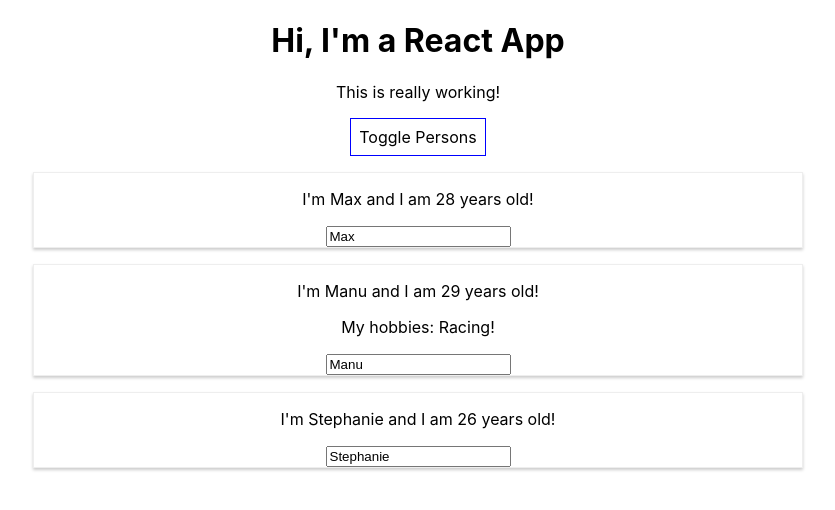
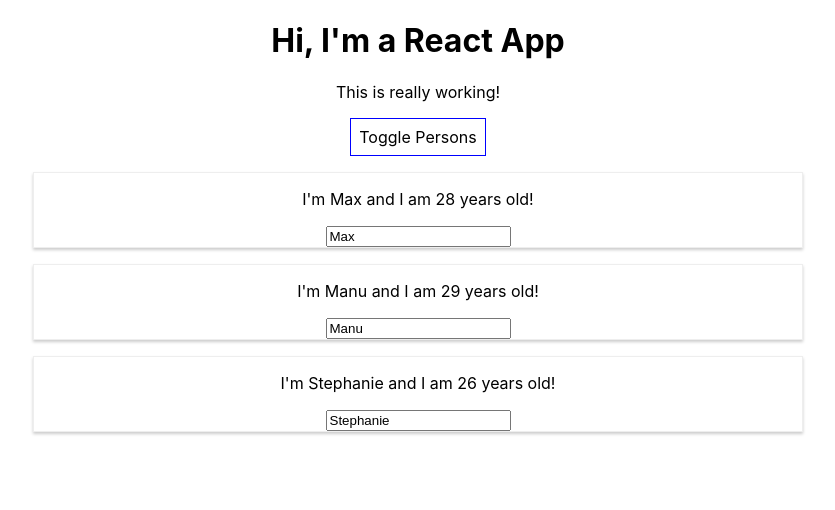
Before and after one commit to arthurthlee/React-Complete-Guide, a React (Create React App) app: page / in a window 1280 px wide. Both pictures are taken after a click on the button "Toggle Persons". Shown: the top 510 px of the page, without its empty margins (222-1057 px from the left). Built offline with nearby package versions, Linux system fonts and the light colour scheme.

Commit message:
Chapter 4 Lesson 5

```diff
--- a/src/App.js
+++ b/src/App.js
@@ -50,18 +50,11 @@
     if (this.state.showPersons) {
       persons = (
         <div>
-          <Person
-            name={this.state.persons[0].name}
-            age={this.state.persons[0].age}/>
-          <Person
-            name={this.state.persons[1].name}
-            age={this.state.persons[1].age}
-            click={this.switchNameHandler.bind(this, 'Max')}
-            changed={this.nameChangedHandler}>My hobbies: Racing!
-            </Person>
-          <Person
-            name={this.state.persons[2].name}
-              age={this.state.persons[2].age}/>
+          {this.state.persons.map(person => {
+            return <Person
+              name={person.name}
+              age={person.age}/>
+          })}
         </div>
       );
     }
```
